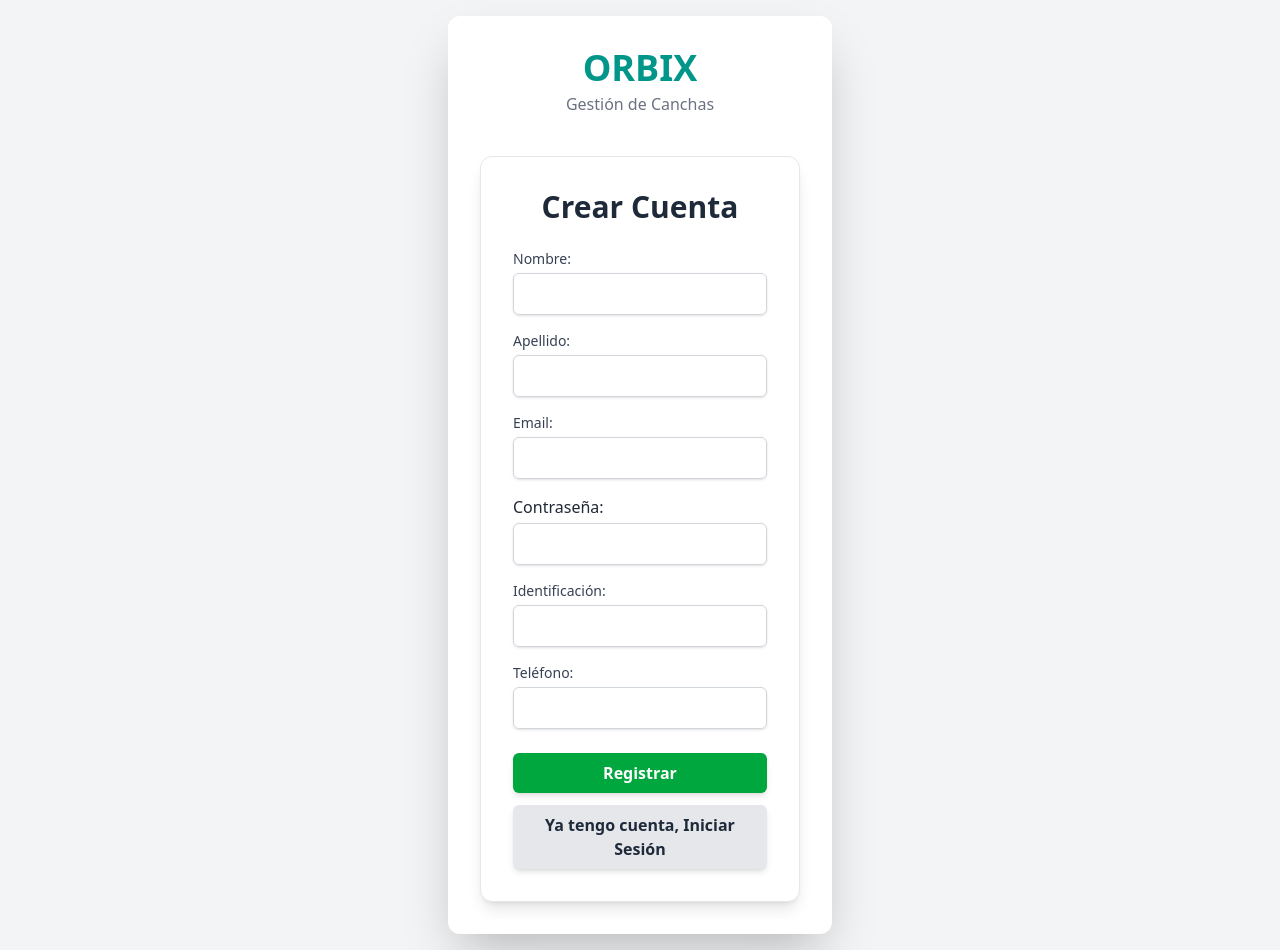
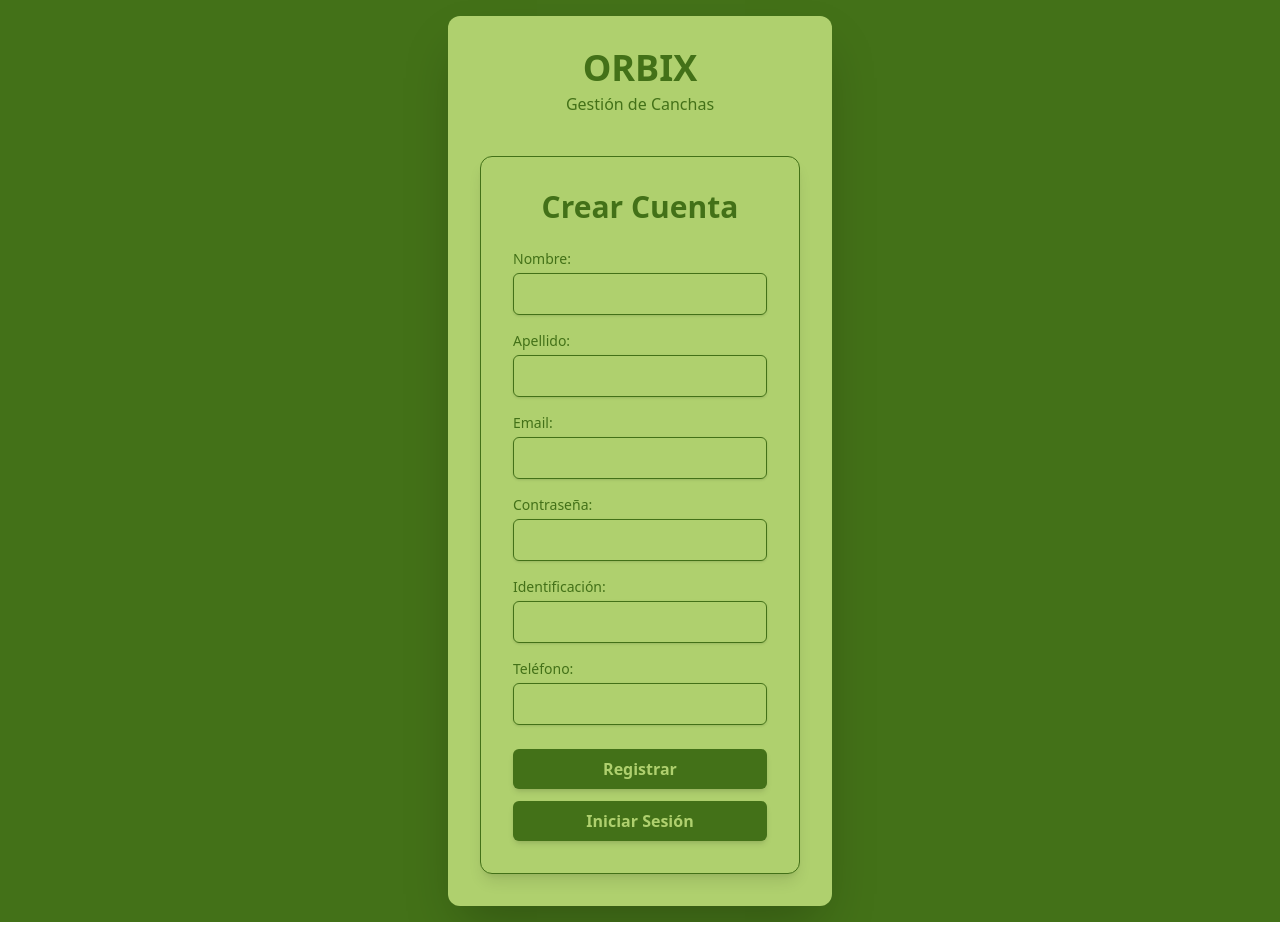
Before and after one commit to sergio-torres99/FRONT-RESERVA-CANCHAS, a Next.js app: page /register in a window 1280 px wide. After the commit the page ends 922 px from the top, so only its background shows below. Built offline with nearby package versions, Linux system fonts and the light colour scheme.

Commit message:
refactor paleta de colores

```diff
--- a/src/app/(auth)/layout.tsx
+++ b/src/app/(auth)/layout.tsx
@@ -10,15 +10,15 @@ export default function AuthLayout({ children }: { children: React.ReactNode })
         // min-h-screen: Altura mínima de la pantalla
         // flex items-center justify-center: Centra el contenido vertical y horizontalmente
         // bg-gray-100: Fondo gris claro para darle contraste
-        <div className="min-h-screen flex items-center justify-center bg-gray-100 p-4">
+        <div className="min-h-screen flex items-center justify-center bg-primary p-4">
 
             {/* Contenedor del formulario */}
-            <div className="w-full max-w-sm p-8 bg-white rounded-xl shadow-2xl">
+            <div className="w-full max-w-sm p-8 bg-secondary rounded-xl shadow-2xl">
 
                 {/* Logo/Título Central */}
                 <div className="text-center mb-6">
-                    <h1 className="text-4xl font-extrabold text-teal-600">ORBIX</h1>
-                    <p className="text-gray-500 mt-1">Gestión de Canchas</p>
+                    <h1 className="text-4xl font-extrabold text-primary">ORBIX</h1>
+                    <p className="text-primary mt-1">Gestión de Canchas</p>
                 </div>
 
                 {children} {/* Aquí se insertará el formulario de Login o Register */}
--- a/src/app/(auth)/login/page.tsx
+++ b/src/app/(auth)/login/page.tsx
@@ -2,8 +2,8 @@ import LoginForm from '../../components/forms/LoginForm';
 
 export default function LoginPage() {
     return (
-        <div className="mx-auto max-w-md p-8 mt-10 border border-gray-200 rounded-xl shadow-lg bg-white">
-            <h1 className="text-3xl font-bold text-center mb-6 text-gray-800">Acceder a tu Cuenta</h1>
+        <div className="mx-auto max-w-md p-8 mt-10 border border-primary rounded-xl shadow-lg bg-secondary">
+            <h1 className="text-3xl font-bold text-center mb-6 text-primary">Acceder a tu Cuenta</h1>
             <LoginForm />
         </div>
     );
--- a/src/app/(auth)/register/page.tsx
+++ b/src/app/(auth)/register/page.tsx
@@ -3,8 +3,8 @@ import RegisterForm from '../../components/forms/RegisterForm';
 export default function RegisterPage() {
     return (
         // Hemos reemplazado los estilos inline con clases básicas de Tailwind
-        <div className="mx-auto max-w-md p-8 mt-10 border border-gray-200 rounded-xl shadow-lg bg-white">
-            <h1 className="text-3xl font-bold text-center mb-6 text-gray-800">Crear Cuenta</h1>
+        <div className="mx-auto max-w-md p-8 mt-10 border border-primary rounded-xl shadow-lg bg-secondary">
+            <h1 className="text-3xl font-bold text-center mb-6 text-primary">Crear Cuenta</h1>
             <RegisterForm />
         </div>
     );
--- a/src/app/components/forms/RegisterForm.tsx
+++ b/src/app/components/forms/RegisterForm.tsx
@@ -96,38 +96,38 @@ const RegisterForm: React.FC = () => {
 
             {/* Campo Nombre */}
             <div>
-                <label htmlFor="nombre" className="block text-sm font-medium text-gray-700">Nombre:</label>
-                <input type="text" id="nombre" name="nombre" value={formData.nombre} onChange={handleChange} required className="mt-1 block w-full border border-gray-300 rounded-md shadow-sm p-2" />
+                <label htmlFor="nombre" className="block text-sm font-medium text-primary">Nombre:</label>
+                <input type="text" id="nombre" name="nombre" value={formData.nombre} onChange={handleChange} required className="mt-1 block w-full border border-primary rounded-md shadow-sm p-2 focus:outline-none" />
             </div>
 
             {/* Campo Apellido */}
             <div>
-                <label htmlFor="apellido" className="block text-sm font-medium text-gray-700">Apellido:</label>
-                <input type="text" id="apellido" name="apellido" value={formData.apellido} onChange={handleChange} required className="mt-1 block w-full border border-gray-300 rounded-md shadow-sm p-2" />
+                <label htmlFor="apellido" className="block text-sm font-medium text-primary">Apellido:</label>
+                <input type="text" id="apellido" name="apellido" value={formData.apellido} onChange={handleChange} required className="mt-1 block w-full border border-primary rounded-md shadow-sm p-2 focus:outline-none" />
             </div>
 
             {/* Campo Email */}
             <div>
-                <label htmlFor="email" className="block text-sm font-medium text-gray-700">Email:</label>
-                <input type="email" id="email" name="email" value={formData.email} onChange={handleChange} required className="mt-1 block w-full border border-gray-300 rounded-md shadow-sm p-2" />
+                <label htmlFor="email" className="block text-sm font-medium text-primary">Email:</label>
+                <input type="email" id="email" name="email" value={formData.email} onChange={handleChange} required className="mt-1 block w-full border border-primary rounded-md shadow-sm p-2 focus:outline-none" />
             </div>
 
             {/* Campo Contraseña */}
             <div>
-                <label htmlFor="password">Contraseña:</label>
-                <input type="password" id="password" name="password" value={formData.password} onChange={handleChange} required className="mt-1 block w-full border border-gray-300 rounded-md shadow-sm p-2" />
+                <label htmlFor="password" className="block text-sm font-medium text-primary">Contraseña:</label>
+                <input type="password" id="password" name="password" value={formData.password} onChange={handleChange} required className="mt-1 block w-full border border-primary rounded-md shadow-sm p-2 focus:outline-none" />
             </div>
 
             {/* Campo Identificación */}
             <div>
-                <label htmlFor="identificacion" className="block text-sm font-medium text-gray-700">Identificación:</label>
-                <input type="text" id="identificacion" name="identificacion" value={formData.identificacion} onChange={handleChange} required className="mt-1 block w-full border border-gray-300 rounded-md shadow-sm p-2" />
+                <label htmlFor="identificacion" className="block text-sm font-medium text-primary">Identificación:</label>
+                <input type="text" id="identificacion" name="identificacion" value={formData.identificacion} onChange={handleChange} required className="mt-1 block w-full border border-primary rounded-md shadow-sm p-2 focus:outline-none" />
             </div>
 
             {/* Campo Teléfono */}
             <div>
-                <label htmlFor="telefono" className="block text-sm font-medium text-gray-700">Teléfono:</label>
-                <input type="text" id="telefono" name="telefono" value={formData.telefono} onChange={handleChange} required className="mt-1 block w-full border border-gray-300 rounded-md shadow-sm p-2" />
+                <label htmlFor="telefono" className="block text-sm font-medium text-primary">Teléfono:</label>
+                <input type="text" id="telefono" name="telefono" value={formData.telefono} onChange={handleChange} required className="mt-1 block w-full border border-primary rounded-md shadow-sm p-2 focus:outline-none" />
             </div>
 
             {/* --- BOTONES DE ACCIÓN --- */}
@@ -135,8 +135,8 @@ const RegisterForm: React.FC = () => {
                 <button
                     type="submit"
                     disabled={isLoading}
-                    className={`w-full py-2 px-4 font-semibold rounded-md shadow-md transition ${isLoading ? 'bg-gray-400 cursor-not-allowed' : 'bg-green-600 hover:bg-green-700 focus:ring-green-500'
-                        } text-white focus:outline-none focus:ring-2 focus:ring-offset-2`}
+                    className={`w-full py-2 px-4 font-semibold rounded-md shadow-md transition ${isLoading ? 'bg-gray-400 cursor-not-allowed' : 'bg-primary hover:bg-primary/70 cursor-pointer'
+                        } text-secondary focus:outline-none focus:ring-2 focus:ring-offset-2`}
                 >
                     {isLoading ? 'Registrando...' : 'Registrar'}
                 </button>
@@ -144,9 +144,9 @@ const RegisterForm: React.FC = () => {
                 {/* Botón de Regresar/Login */}
                 <Link
                     href="/login"
-                    className="block text-center mt-3 w-full py-2 px-4 bg-gray-200 text-gray-800 font-semibold rounded-md shadow-md hover:bg-gray-300 transition"
+                    className="block text-center mt-3 w-full py-2 px-4 bg-primary text-secondary font-semibold rounded-md shadow-md hover:bg-primary/70 transition"
                 >
-                    Ya tengo cuenta, Iniciar Sesión
+                    Iniciar Sesión
                 </Link>
 
             </div>
--- a/src/app/globals.css
+++ b/src/app/globals.css
@@ -1,12 +1,11 @@
 @import "tailwindcss";
 
 /* Dejar las directivas de Tailwind al inicio */
-@tailwind base;
+/* @tailwind base;
 @tailwind components;
-@tailwind utilities;
+@tailwind utilities; */
 
-/* Definición de la Paleta de Colores como Variables CSS */
-:root {
+@theme {
     --color-primary: #437118;
     /* Fern green */
     --color-secondary: #AFD06E;
@@ -20,9 +19,5 @@
     --color-text-dark: #1f2937;
     --color-success: #059669;
     --color-danger: #dc2626;
+
 }
-
-body {
-    background-color: var(--color-background);
-    color: var(--color-text-dark);
-}
--- a/src/app/page.tsx
+++ b/src/app/page.tsx
@@ -4,13 +4,13 @@ import Link from 'next/link';
 export default function HomePage() {
   return (
     // Contenedor principal centrado
-    <main className="flex min-h-screen flex-col items-center justify-center p-8 bg-gray-50">
+    <main className="flex min-h-screen flex-col items-center justify-center p-8 bg-primary">
 
       {/* Título y descripción */}
-      <h1 className="text-4xl font-extrabold text-gray-900 mb-4">
-        Sistema de Reserva de Canchas ⚽
+      <h1 className="text-4xl font-extrabold text-secondary mb-4">
+        Gestor de Reserva de Canchas
       </h1>
-      <p className="text-xl text-gray-600 mb-10">
+      <p className="text-xl text-secondary mb-10">
         Comienza creando una cuenta o iniciando sesión.
       </p>
 
@@ -20,7 +20,7 @@ export default function HomePage() {
         {/* Enlace al Registro */}
         <Link
           href="/register"
-          className="px-6 py-3 bg-green-600 text-white font-semibold rounded-lg shadow-md hover:bg-green-700 transition duration-150"
+          className="px-6 py-3 bg-secondary text-primary font-semibold rounded-lg shadow-md hover:bg-secondary/70 transition duration-150"
         >
           Crear Cuenta
         </Link>
@@ -28,7 +28,7 @@ export default function HomePage() {
         {/* Enlace al Login */}
         <Link
           href="/login"
-          className="px-6 py-3 bg-blue-600 text-white font-semibold rounded-lg shadow-md hover:bg-blue-700 transition duration-150"
+          className="px-6 py-3 bg-secondary text-primary font-semibold rounded-lg shadow-md hover:bg-secondary/70 transition duration-150"
         >
           Iniciar Sesión
         </Link>
--- a/tailwind.config.js
+++ b/tailwind.config.js
@@ -10,15 +10,15 @@ module.exports = {
         extend: {
             colors: {
                 // 2. Mapeo de clases de Tailwind a variables CSS
-                'primary': 'var(--color-primary)',
-                'secondary': 'var(--color-secondary)',
-                'info-blue': 'var(--color-info)',
-                'background-light': 'var(--color-background)',
+                // 'primary': 'var(--color-primary)',
+                // 'secondary': 'var(--color-secondary)',
+                // 'info-blue': 'var(--color-info)',
+                // 'background-light': 'var(--color-background)',
 
                 // Colores de soporte y estado
-                'text-dark': 'var(--color-text-dark)',
-                'success': 'var(--color-success)',
-                'danger': 'var(--color-danger)',
+                // 'text-dark': 'var(--color-text-dark)',
+                // 'success': 'var(--color-success)',
+                // 'danger': 'var(--color-danger)',
             },
         },
     },
```
Also changed, not shown: src/app/components/forms/LoginForm.tsx (+7 -7 lines).
